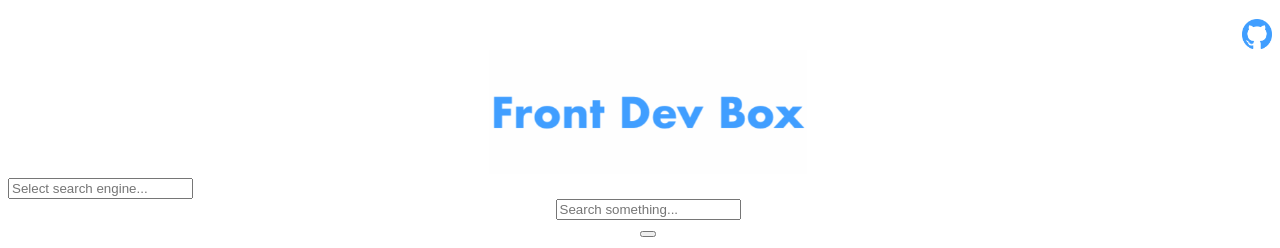
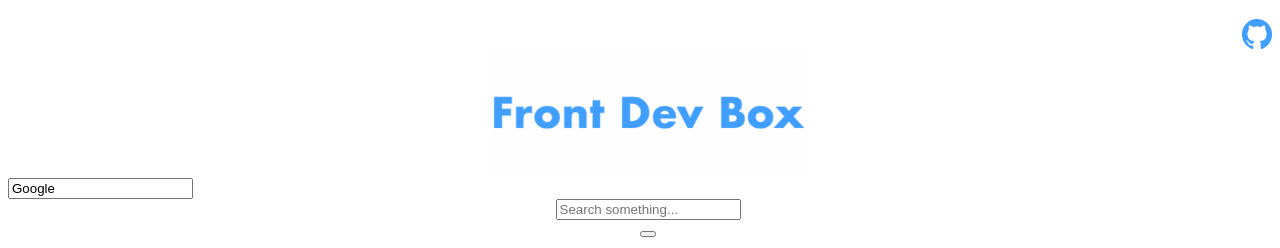
Before and after one commit to cccttt10/front-dev-box, a Vue app: page / in a window 1280 px wide. Shown: the top 248 px of the page. Built offline with nearby package versions, Linux system fonts and the light colour scheme; the HTML template or start-up script is replaced by a standard one.

Commit message:
fix bug in search type v model

```diff
--- a/src/components/Search.vue
+++ b/src/components/Search.vue
@@ -7,7 +7,7 @@
             class="input-with-select"
         >
             <el-select
-                v-odel="searchType"
+                v-model="searchType"
                 slot="prepend"
                 placeholder="Select search engine..."
             >
```
